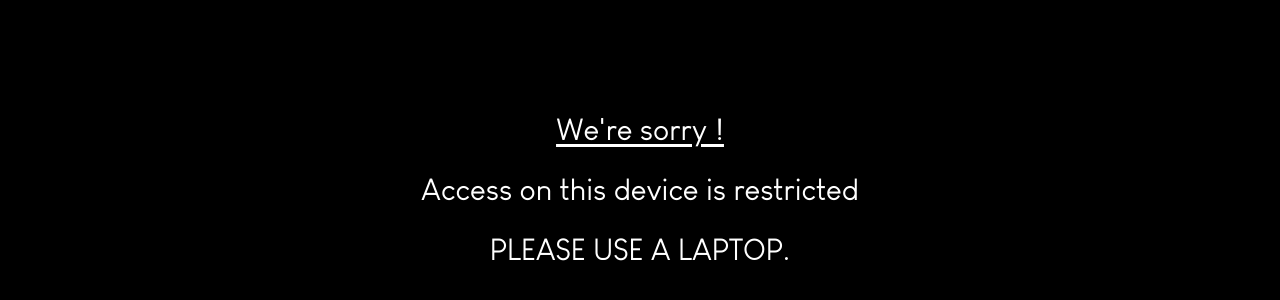
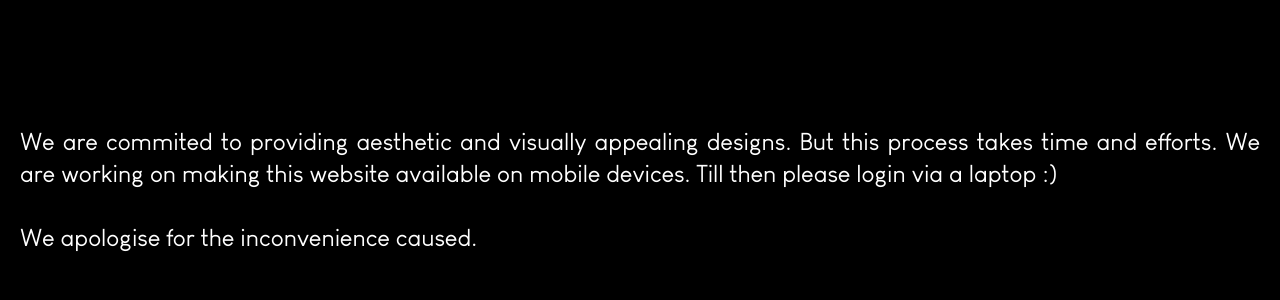
Before and after one commit to Aditya10801/Aditya10801, a plain HTML site: page notlaptop.html in a window 1280 px wide. Shown: the part 210-510 px from the top of the page. Drawn offline with nearby package versions, Linux system fonts and the light colour scheme.

Commit message:
Update notlaptop.html

```diff
--- a/notlaptop.html
+++ b/notlaptop.html
@@ -43,9 +43,9 @@
 </head>
 
 <body class="bg-black text-white overflow-hidden" style="font-family: 'Louis', sans-serif;">
-    <div class="flex flex-col justify-center h-screen items-center ml-5 mr-5">
-        <h1 class="text-white text-3xl underline-offset-4 underline ">We're sorry !</h1><br>
-        <h1 class="text-white text-3xl  text-center ">Access on this device is restricted</h1><br>
-       <h1 class="text-white text-3xl ">PLEASE USE A LAPTOP.</h1>
+<div class="flex flex-col justify-center items-center h-screen text-justify">
+    <div class="text-white text-2xl ml-5 mr-5">
+        We are commited to providing aesthetic and visually appealing designs. But this process takes time and efforts. We are working on making this website available on mobile devices. Till then please login via a laptop :) <br><br> <span>We apologise for the inconvenience caused</span>.
     </div>
+</div>
 </body>
```
